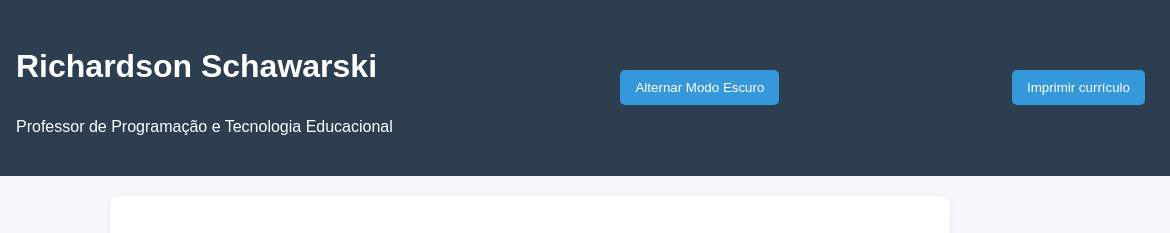
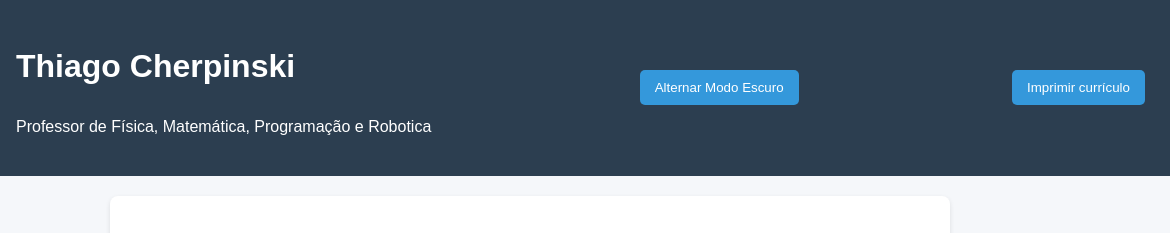
Before and after one commit to thiagocherp/formacaoprogramacaoparana, a plain HTML site: page index.html in a window 1280 px wide. Shown: the top 233 px of the page, 110-1280 px from the left. Drawn offline with Linux system fonts and the light colour scheme.

Commit message:
alterando

```diff
--- a/index.html
+++ b/index.html
@@ -24,9 +24,9 @@
     <img src="img/richardson.jpg" alt="Foto de perfil" class="profile-img">
     <div class="header-text">
        <!-- Cabeçalho da página -->
-      <h1>Richardson Schawarski</h1>
+      <h1>Thiago Cherpinski</h1>
         <!-- Título principal (nome) -->
-      <p>Professor de Programação e Tecnologia Educacional</p>
+      <p>Professor de Física, Matemática, Programação e Robotica</p>
        <!-- Subtítulo (cargo) -->
     </div>
   </div>
```
